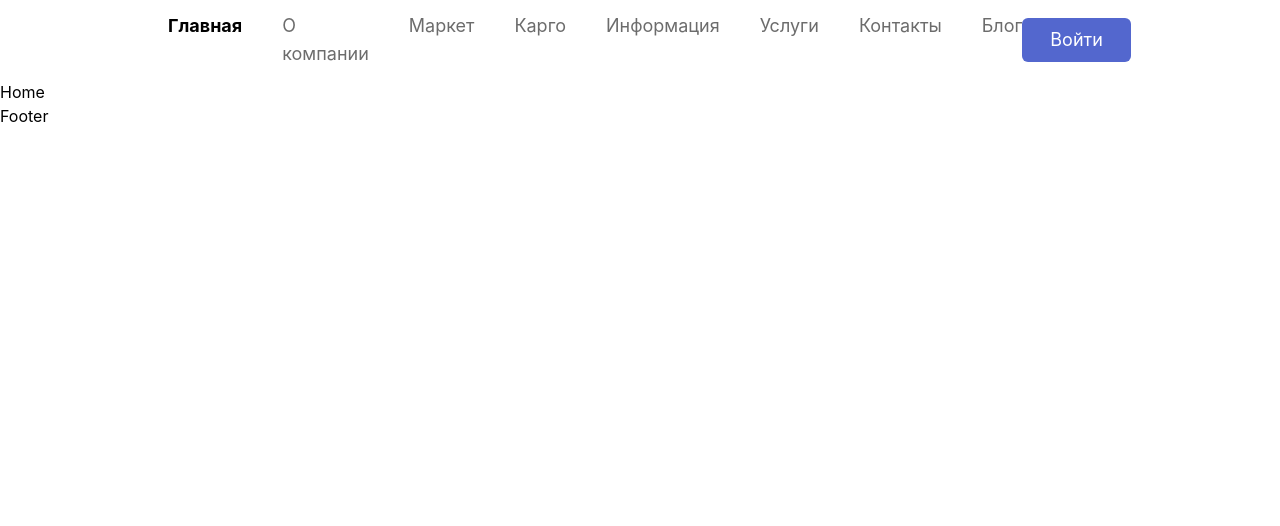
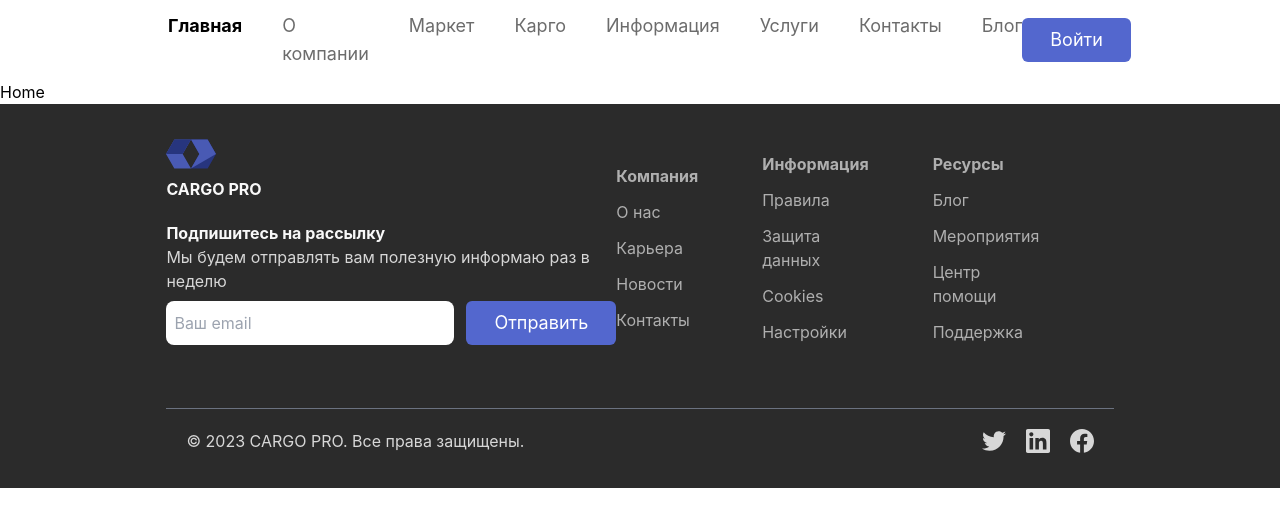
Before and after one commit to IbRuslan/test-cargo, a Vue app: page / in a window 1280 px wide. Shown: the top 526 px of the page. Built offline with nearby package versions, Linux system fonts and the light colour scheme.

Commit message:
complete footer

```diff
--- a/src/components/common/Button.vue
+++ b/src/components/common/Button.vue
@@ -6,7 +6,7 @@ defineProps({
 </script>
 
 <template>
-  <button :class="buttonClasses" class="bg-[#5367CE] py-2 px-7 text-white rounded-md text-lg cursor-pointer hover:bg-[#455DDD] active:bg-[#3350E8]" @click="handleClick">
+  <button :class="buttonClasses" class="text-center bg-[#5367CE] py-2 px-7 text-white rounded-md text-lg cursor-pointer hover:bg-[#455DDD] active:bg-[#3350E8]" @click="handleClick">
     <slot></slot>
   </button>
 </template>
--- a/src/components/layout/Footer.vue
+++ b/src/components/layout/Footer.vue
@@ -1,3 +1,65 @@
+<script setup>
+import Button from "@/components/common/Button.vue";
+</script>
+
 <template>
-  <footer>Footer</footer>
+  <footer class="bg-[#2B2B2B] w-full h-96 flex justify-center p-8 px-12">
+    <div class="w-4/5 flex flex-col gap-14 justify-around">
+      <div class="flex justify-between">
+        <div class="flex flex-col gap-5">
+          <div>
+            <img class="mb-2" src="/src/assets/images/icons/logo-svgrepo.svg" alt="logo">
+            <b class="text-[#F8F8F8]">CARGO PRO</b>
+          </div>
+          <div>
+            <div class="mb-2">
+              <h2 class="text-[#F8F8F8] font-bold">Подпишитесь на рассылку</h2>
+              <p class="text-[#D7D7D7]">Мы будем отправлять вам полезную информаю раз в неделю</p>
+            </div>
+            <div class="flex gap-3">
+              <input class="w-72 outline-none p-2 rounded-lg" placeholder="Ваш email" type="text"/>
+              <Button>Отправить</Button>
+            </div>
+          </div>
+        </div>
+        <div class="flex justify-between text-[#AFAFAF] gap-16 items-center mr-20">
+          <div class="flex flex-col gap-3 mt-3">
+            <a class="hover:opacity-75" href="#"><b>Компания</b></a>
+            <a class="hover:opacity-75" href="#">О нас</a>
+            <a class="hover:opacity-75" href="#">Карьера</a>
+            <a class="hover:opacity-75" href="#">Новости</a>
+            <a class="hover:opacity-75" href="#">Контакты</a>
+          </div>
+          <div class="flex flex-col gap-3">
+            <a class="hover:opacity-75" href="#"></a><b>Информация</b>
+            <a class="hover:opacity-75" href="#">Правила</a>
+            <a class="hover:opacity-75" href="#">Защита данных</a>
+            <a class="hover:opacity-75" href="#">Cookies</a>
+            <a class="hover:opacity-75" href="#">Настройки</a>
+          </div>
+          <div class="flex flex-col gap-3">
+            <a class="text-white hover:opacity-75" href="#"></a><b>Ресурсы</b>
+            <a class="hover:opacity-75" href="#">Блог</a>
+            <a class="hover:opacity-75" href="#">Мероприятия</a>
+            <a class="hover:opacity-75" href="#">Центр помощи</a>
+            <a class="hover:opacity-75" href="#">Поддержка</a>
+          </div>
+        </div>
+      </div>
+      <div class="border-t border-gray-500 flex">
+        <div class="flex justify-between px-5 text-center items-center mt-5 w-full">
+          <div>
+            <p class="text-[#D7D7D7]">© 2023 CARGO PRO. Все права защищены.</p>
+          </div>
+          <div class="flex gap-5">
+            <img class="cursor-pointer hover:opacity-75" src="/src/assets/images/icons/contacts/twitter.svg"
+                 alt="twitter">
+            <img class="cursor-pointer hover:opacity-75" src="/src/assets/images/icons/contacts/link.svg" alt="link">
+            <img class="cursor-pointer hover:opacity-75" src="/src/assets/images/icons/contacts/facebook.svg"
+                 alt="facebook">
+          </div>
+        </div>
+      </div>
+    </div>
+  </footer>
 </template>
```
